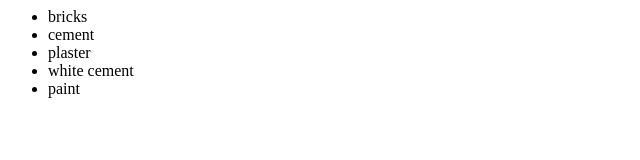
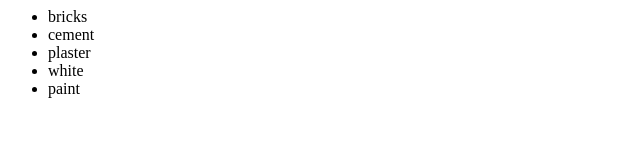
Before and after one commit to darkphoenix17/myFirstWorkingGithubRepo, a plain HTML site: page index.html in a window 1280 px wide. Shown: the full height of the page, 0-640 px from the left. Drawn offline with Linux system fonts and the light colour scheme.

Commit message:
testing-1

```diff
--- a/index.html
+++ b/index.html
@@ -5,7 +5,7 @@
                 <li>bricks</li>
                 <li>cement</li>
                 <li>plaster</li>
-                <li>white cement</li>
+                <li>white</li>
                 <li>paint</li>
             </ul>
         </div>
```
